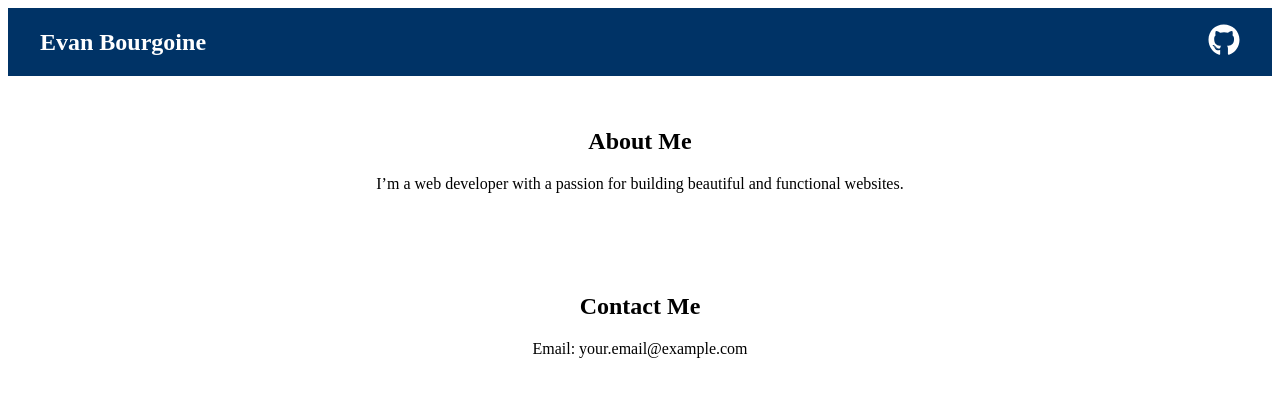
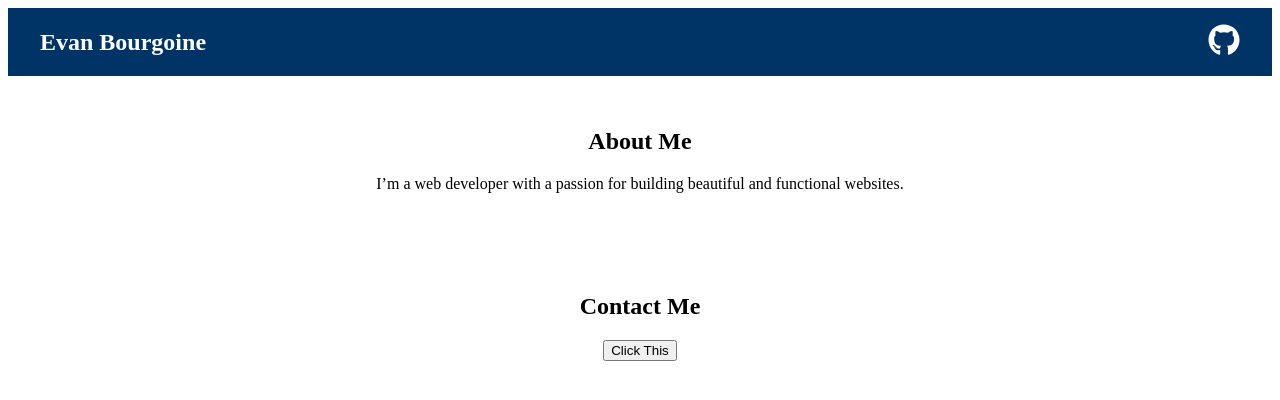
Before and after one commit to evanbourgoine/website-views, a React (Vite) app: page / in a window 1280 px wide. Shown: the top 400 px of the page. Built offline with nearby package versions, Linux system fonts and the light colour scheme.

Commit message:
added button

```diff
--- a/src/App.jsx
+++ b/src/App.jsx
@@ -31,10 +31,15 @@ const About = () => {
 };
 
 const Contact = () => {
+    const handleButtonClick = () => {
+        alert('Thanks for clicking!');
+    }
     return (
         <section style={styles.section}>
             <h2>Contact Me</h2>
-            <p>Email: your.email@example.com</p>
+            <button style={styles.button} onClick={handleButtonClick}>
+                Click This
+            </button>
         </section>
     );
 };
```
